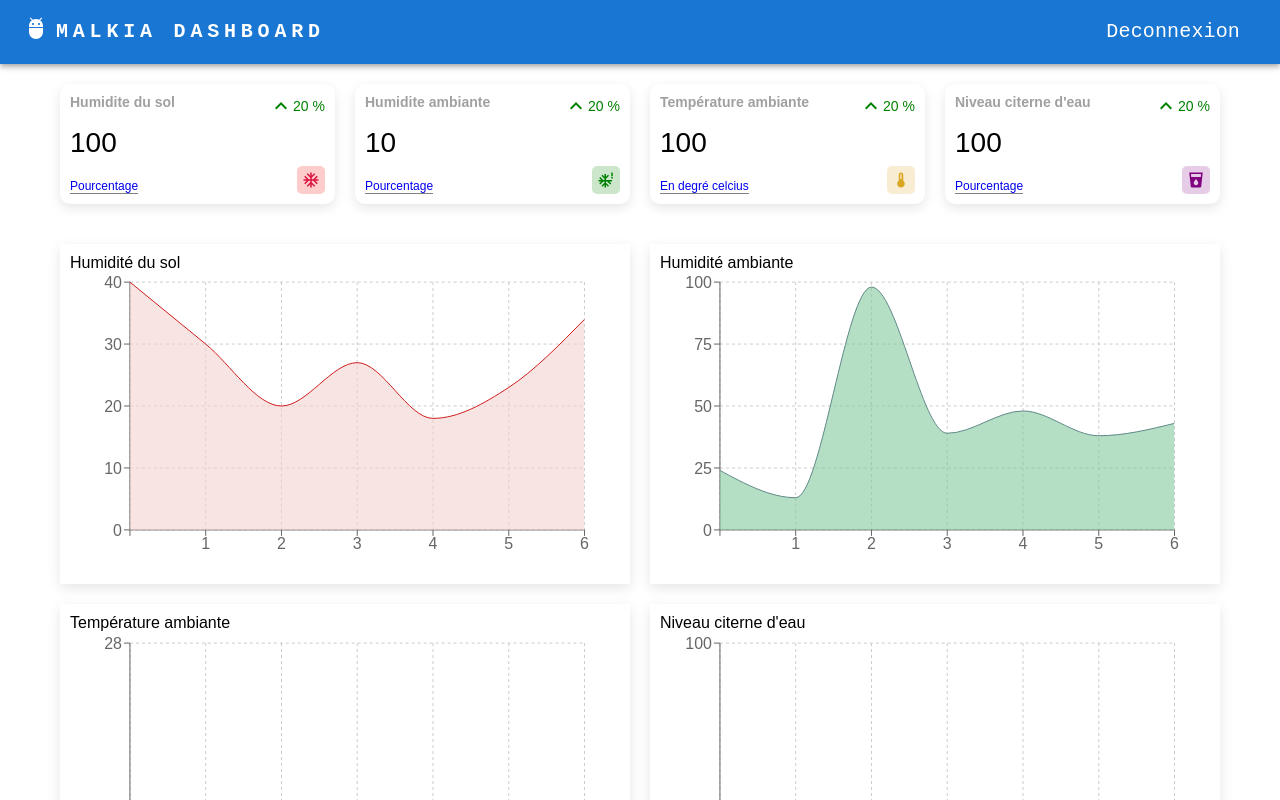
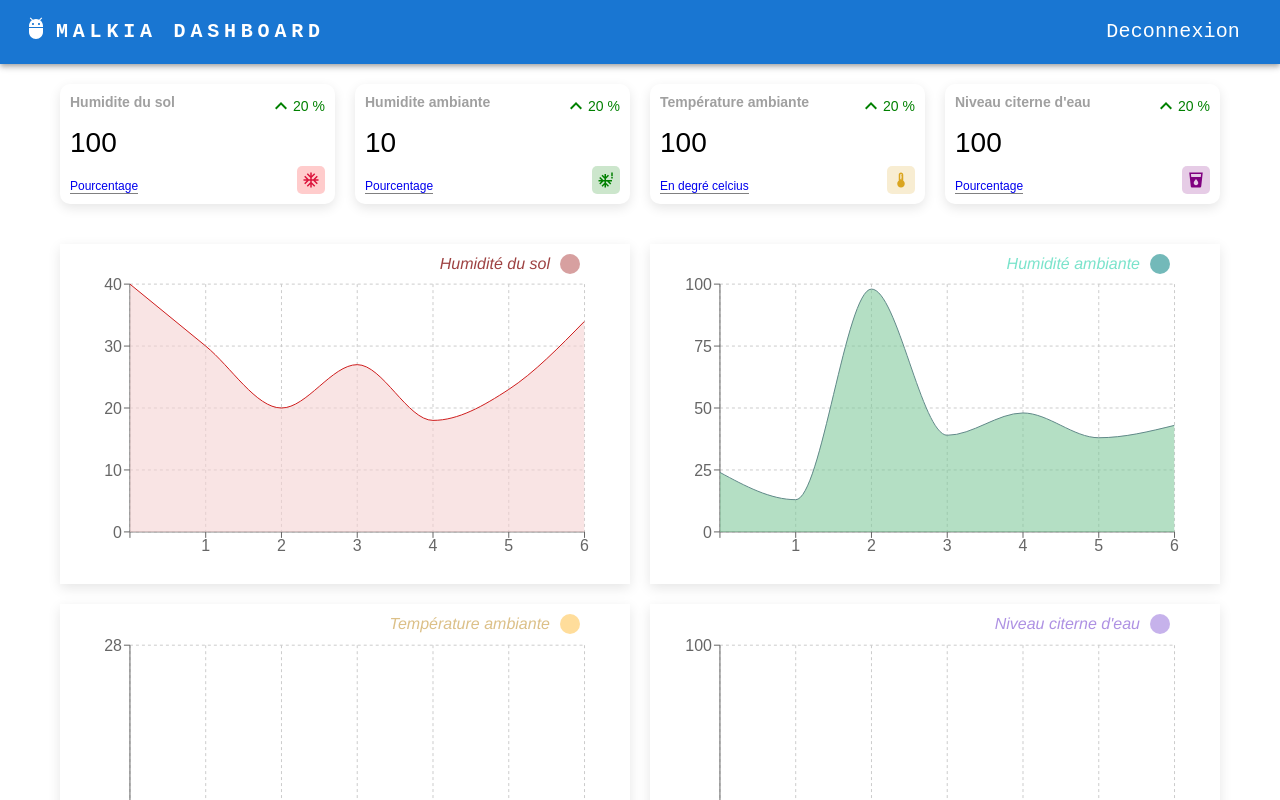
Before and after one commit to EsdrasWite/frontend-malkia-dashboard, a React (Create React App) app: page /home in a window 1280 px wide. Shown: the top 800 px of the page. Built offline with nearby package versions, Linux system fonts and the light colour scheme.

Commit message:
style adding

```diff
--- a/src/components/styles/globalStyle.scss
+++ b/src/components/styles/globalStyle.scss
@@ -34,17 +34,17 @@
             flex-direction: row;
             justify-content: right;
             align-items: center;
-            gap:10px;
+            gap: 10px;
             padding: 0px 40px;
 
-            .LegendDot{
+            .LegendDot {
                 height: 20px;
                 width: 20px;
                 border-radius: 50%;
                 background-color: #D7A0A0;
             }
 
-            .legendLabel{
+            .legendLabel {
                 font-family: 'Franklin Gothic Medium', 'Arial Narrow', Arial, sans-serif;
                 font-style: italic;
                 color: #9e4242;
@@ -63,17 +63,17 @@
             flex-direction: row;
             justify-content: right;
             align-items: center;
-            gap:10px;
+            gap: 10px;
             padding: 0px 40px;
 
-            .LegendDot{
+            .LegendDot {
                 height: 20px;
                 width: 20px;
                 border-radius: 50%;
                 background-color: #73b9b9;
             }
 
-            .legendLabel{
+            .legendLabel {
                 font-family: 'Franklin Gothic Medium', 'Arial Narrow', Arial, sans-serif;
                 font-style: italic;
                 color: #52dbbbc4;
@@ -84,35 +84,130 @@
     }
 }
 
-.chart2{
+.chart2 {
     display: grid;
     gap: 20px;
     padding: 20px 60px;
     grid-template-columns: 1fr 1fr;
-    grid-auto-rows: minmax(160px,auto);
+    grid-auto-rows: minmax(160px, auto);
 
-    .box{
+    .box {
         padding: 10px;
         box-shadow: rgba(0, 0, 0, 0.1) 0px 4px 12px;
     }
 
-    .box1{
+    .box1 {
         grid-column: span 1;
         grid-row: span 2;
+
+        .legend {
+            display: flex;
+            flex-direction: row;
+            justify-content: right;
+            align-items: center;
+            gap: 10px;
+            padding: 0px 40px;
+
+            .LegendDot {
+                height: 20px;
+                width: 20px;
+                border-radius: 50%;
+                background-color: #D7A0A0;
+            }
+
+            .legendLabel {
+                font-family: 'Franklin Gothic Medium', 'Arial Narrow', Arial, sans-serif;
+                font-style: italic;
+                color: #9e4242;
+            }
+
+        }
+
     }
 
-    .box2{
+    .box2 {
         grid-column: span 1;
         grid-row: span 2;
+
+        .legend {
+            display: flex;
+            flex-direction: row;
+            justify-content: right;
+            align-items: center;
+            gap: 10px;
+            padding: 0px 40px;
+
+            .LegendDot {
+                height: 20px;
+                width: 20px;
+                border-radius: 50%;
+                background-color: #73b9b9;
+            }
+
+            .legendLabel {
+                font-family: 'Franklin Gothic Medium', 'Arial Narrow', Arial, sans-serif;
+                font-style: italic;
+                color: #52dbbbc4;
+            }
+
+        }
     }
 
-    .box3{
+    .box3 {
         grid-column: span 1;
         grid-row: span 2;
+
+        .legend {
+            display: flex;
+            flex-direction: row;
+            justify-content: right;
+            align-items: center;
+            gap: 10px;
+            padding: 0px 40px;
+
+            .LegendDot {
+                height: 20px;
+                width: 20px;
+                border-radius: 50%;
+                background-color: #FFDD9B;
+                border: #070606;
+            }
+
+            .legendLabel {
+                font-family: 'Franklin Gothic Medium', 'Arial Narrow', Arial, sans-serif;
+                font-style: italic;
+                color: #dcc088;
+
+            }
+
+        }
     }
 
-    .box4{
+    .box4 {
         grid-column: span 1;
         grid-row: span 2;
+
+        .legend {
+            display: flex;
+            flex-direction: row;
+            justify-content: right;
+            align-items: center;
+            gap: 10px;
+            padding: 0px 40px;
+
+            .LegendDot {
+                height: 20px;
+                width: 20px;
+                border-radius: 50%;
+                background-color: #ae91e3b3;
+            }
+
+            .legendLabel {
+                font-family: 'Franklin Gothic Medium', 'Arial Narrow', Arial, sans-serif;
+                font-style: italic;
+                color: #ae91e3;
+            }
+
+        }
     }
 }
```
